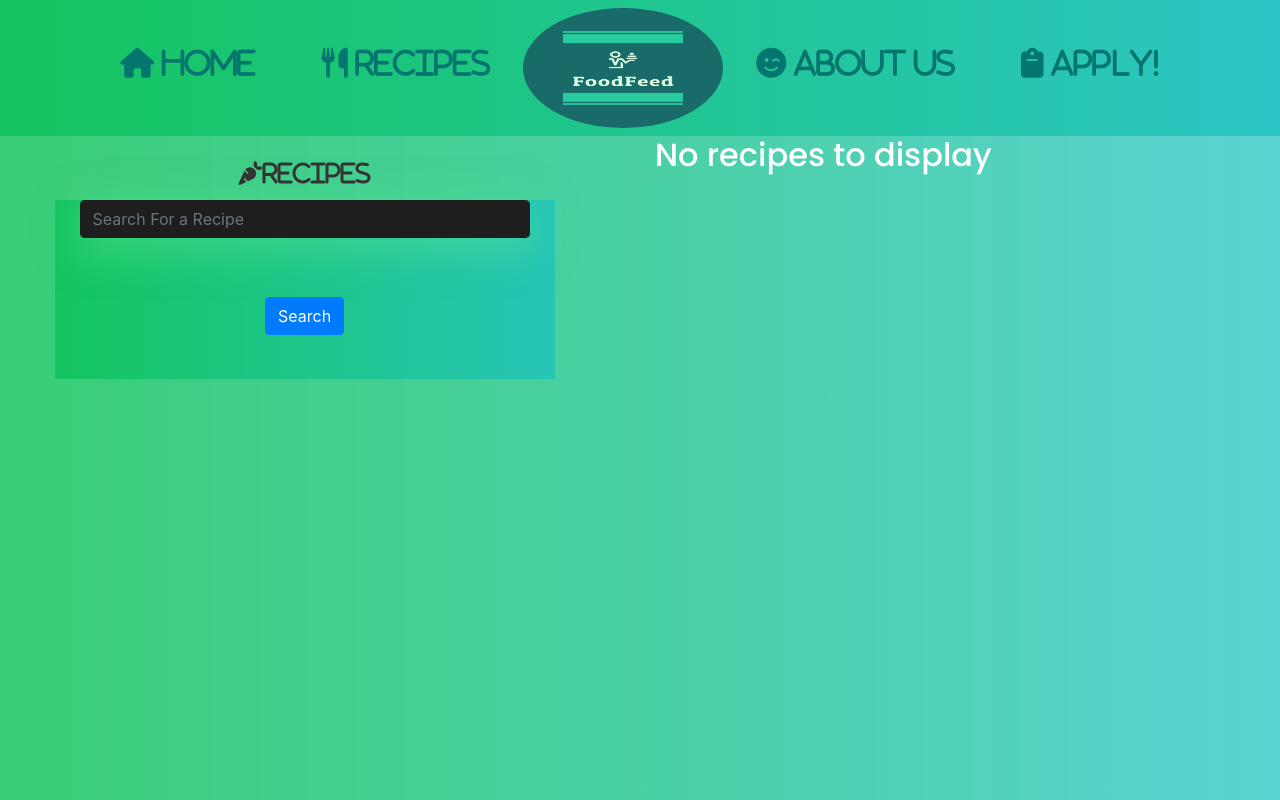
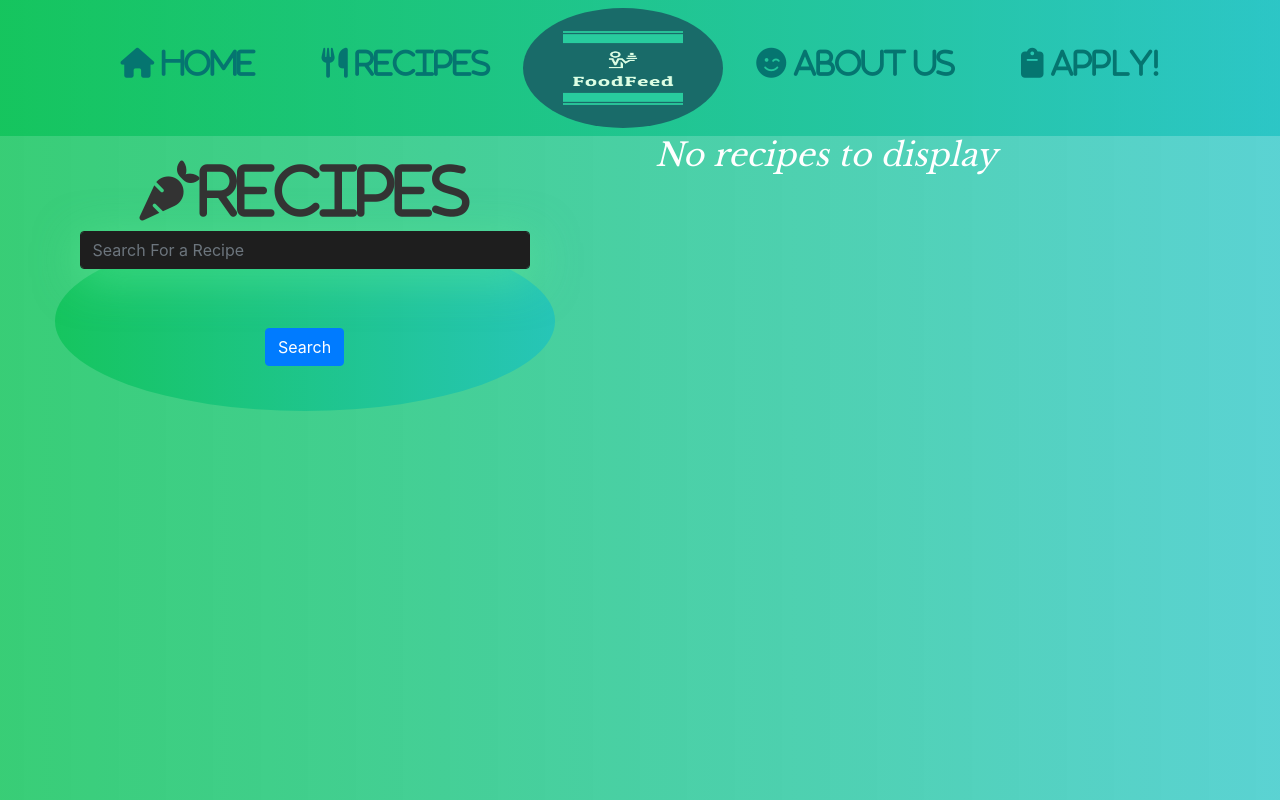
Before and after one commit to adam-verma/FoodFeed, a React (Create React App) app in the folder client/: page /recipes in a window 1280 px wide. Built offline with nearby package versions, Linux system fonts and the light colour scheme; a web font is replaced by a local one.

Commit message:
cleaning up the unused variables in the components and app.js files

```diff
--- a/client/src/components/List/RecipeList.js
+++ b/client/src/components/List/RecipeList.js
@@ -1,6 +1,4 @@
 import React from "react";
-import Thumbnail from "../Thumbnail/Thumbnail";
-import { Container, Row, Col } from "../Grid";
 import "./list.css"
 
 // Exporting both RecipeList and RecipeListItem from this file
@@ -22,7 +20,7 @@ export function RecipeListItem({
       <div  id="listContainer">
         <div id="recipeRow" className="row">
           <div className ="col-md-3" id="imageContain">
-          <img src={thumbnail} id="thumbnail" />
+          <img src={thumbnail} id="thumbnail" alt="thumbnail"/>
           </div>
           <div className="col-md-8 mainIngred" >
             <h3 id="recipeTitle">{title}</h3>
--- a/client/src/components/List/list.css
+++ b/client/src/components/List/list.css
@@ -1,12 +1,15 @@
 #listgroup{
 background-color: rgba(32, 178, 171, 0.384);
-border-radius: 80%;
+border-radius: 10%;
 
 }
 
 #recipeTitle{
     color: black;
     float: left;
+    font-family: 'Libre Baskerville', serif;
+    font-size: 30px;
+    font-weight: bold;
 }
 
 #ingredients{
@@ -24,6 +27,9 @@ clear: both;
 #recipelink{
     float: left;
     clear: both;
+    font-size: 20px ;
+
+
 }
 
 #imageContain{
@@ -31,7 +37,7 @@ clear: both;
     border-radius: 50%;
 }
 
-.mainIngred, .this-row{
+ .this-row{
     background:  linear-gradient( to right, rgba(14, 195, 89, 0.822),rgba(26, 193, 193, 0.719));
 
 }
@@ -47,3 +53,26 @@ width: 500px;
 
 
 }
+
+#recipeRow{
+margin:10px
+}
+
+
+.noRec{
+    font-family: 'Libre Baskerville', serif;
+    font-style: italic;
+}
+
+.this-row{
+    border-radius: 50%;
+}
+
+.fa-carrot{
+    font-size: 60px;
+}
+
+#ingredients{
+    font-family: 'Libre Baskerville', serif;
+    font-size: 20px;
+}
--- a/client/src/components/Login/index.js
+++ b/client/src/components/Login/index.js
@@ -3,27 +3,24 @@ import "./login.css"
 import Wave from  "../../Images/wave.png"
 import Burger from "../../Images/van.svg"
 import Profile from "../../Images/profile.svg"
-import Van from "../../Images/break.svg"
 
-// The ...props means, spread all of the passed props onto this element
-// That way we don't have to define them all individually
 
 function Login(props) {
     console.log()
   return (
  <React.Fragment>
-        <img className="wave" src = {Wave} />
+        <img className="wave" src = {Wave} alt="wave"/>
 
         <div className = "row">
 
 
             <div className="col-md-6">
-                <img className="van" id="van" src={Burger}/>
+                <img className="van" id="van" src={Burger} alt="van"/>
             </div>
 
             <div className="login-container  col-md-6" >
                 <form action ="/login" method ="post">
-                    <img  className="profile" src = {Profile}/>
+                    <img  className="profile" src = {Profile} alt="profile"/>
                     <h2>Welcome</h2>
                     <div className="input-div one">
 
--- a/client/src/components/NavBar-Start/index.js
+++ b/client/src/components/NavBar-Start/index.js
@@ -24,11 +24,11 @@ function Navbar(props) {
           <img src={Logo} alt ="Logo" className="Logo"/>
 
           <li className="nav-item ">
-          <a  className="nav-link" href="#"><i class="fas fa-smile-wink"> About Us</i></a>
+          <a  className="nav-link" href="/about"><i class="fas fa-smile-wink"> About Us</i></a>
           </li>
 
           <li className="nav-item ">
-          <a  className="nav-link" href="#"><i class="fas fa-clipboard"> Apply!</i></a>
+          <a  className="nav-link" href="/apply"><i class="fas fa-clipboard"> Apply!</i></a>
           </li>
 
 
--- a/client/src/components/Signup/index.js
+++ b/client/src/components/Signup/index.js
@@ -1,17 +1,14 @@
 
 import React from "react";
 import Wave from  "../../Images/wave.png"
-import Burger from "../../Images/van.svg"
-import Profile from "../../Images/profile.svg"
-import Van from "../../Images/break.svg"
-// The ...props means, spread all of the pas
+
 
 // The ...props means, spread all of the passed props onto this element
 // That way we don't have to define them all individually
 function Register(props) {
   return (
 <React.Fragment>
-    <img className="wave" src = {Wave} />
+    <img className="wave" src = {Wave}  alt="wave"/>
     <div className="container app mt-5">
     <h4>Register</h4>
 
--- a/client/src/pages/Recipes.js
+++ b/client/src/pages/Recipes.js
@@ -1,8 +1,6 @@
 import React, { useState } from "react";
 import API from '../utils/recipeApi'
-import { Container, Row, Col } from "../components/Grid";
-import Button from "../components/Button/recipeBtn"
-import Input from "../components/Input/recipeInput"
+import {  Row } from "../components/Grid";
 import { RecipeList, RecipeListItem } from "../components/List/RecipeList";
 
 const Recipes = () => {
@@ -71,7 +69,7 @@ const Recipes = () => {
             <div className="col-md-6">
               <div className="r-length">
                 {(recipes.length <= 0) &&
-                  <h2 >No recipes to display</h2>
+                  <h2 className="noRec" >No recipes to display</h2>
                 }
                 {(recipes.length > 0) && (
                   <RecipeList>
--- a/client/src/pages/Start.js
+++ b/client/src/pages/Start.js
@@ -1,7 +1,4 @@
 import React     from "react";
-import Carousel from "../components/Carousel/index"
-import NavBarStart from "../components/NavBar-Start/index"
-import Jumbotron from "../components/Jumbotron/index"
 const Start = () =>{
 
 
```
Also changed, not shown: client/src/App.js (+2 -5 lines), 1 other file (tests, documents, lock files or other folders).
